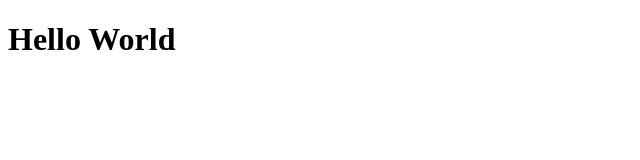
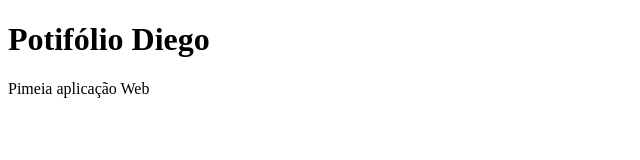
Before and after one commit to DiegoMorpheus/ProgWebDiego, a plain HTML site: page index.html in a window 1280 px wide. Shown: the whole page, without its empty margins (0-640 px from the left). Drawn offline with Linux system fonts and the light colour scheme.

Commit message:
Segundo commit

```diff
--- a/index.html
+++ b/index.html
@@ -1,10 +1,11 @@
 <!DOCTYPE html>
-<html lang="pt-BR">
+<html lang="pt-br">
 <head>
     <meta charset="UTF-8">
-    <title>Hello World</title>
+    <title>Portifólio Diego</title>
 </head>
 <body>
-    <h1>Hello World</h1>
+    <h1>Potifólio Diego</h1>
+    <p>Pimeia aplicação Web</p>
 </body>
 </html>
```
